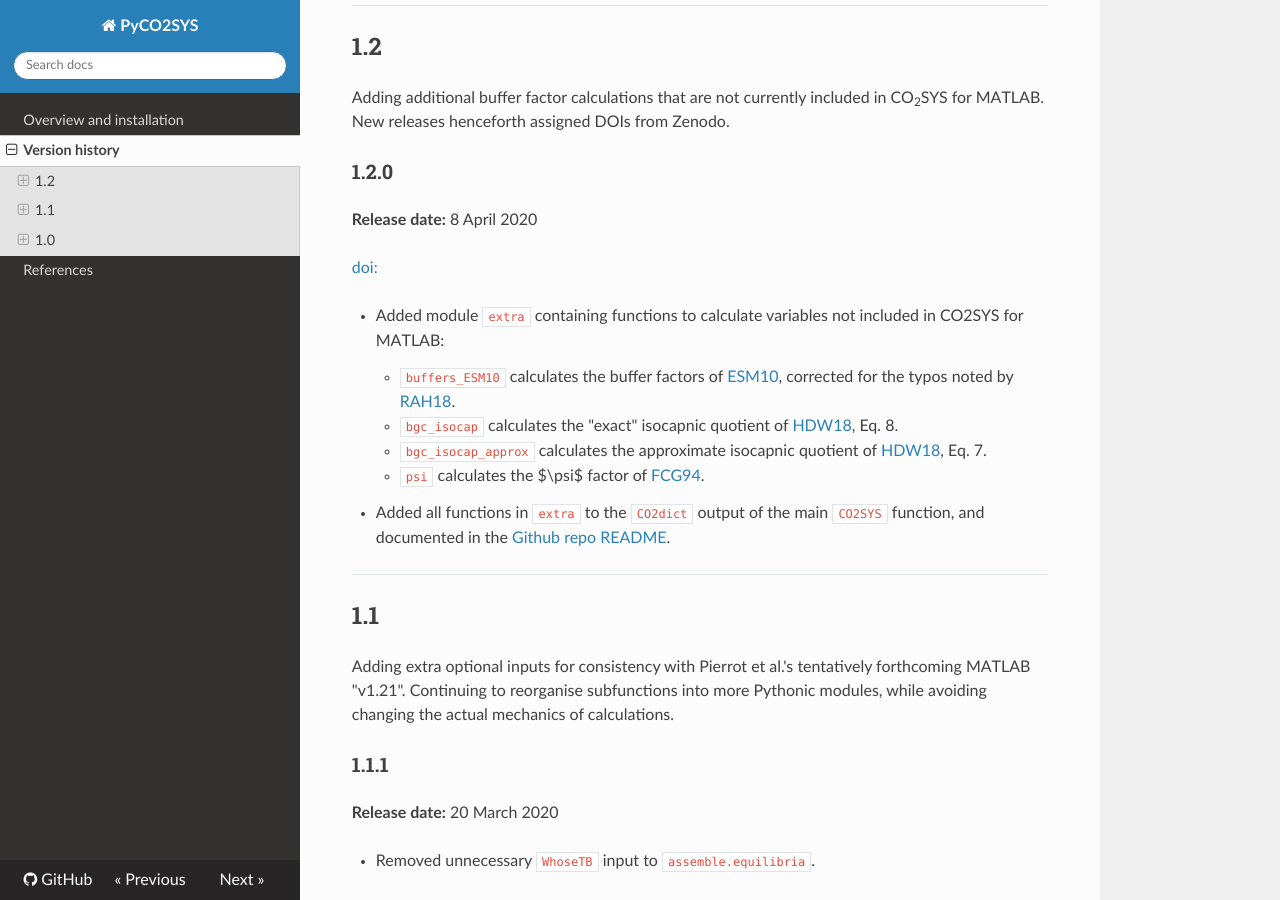
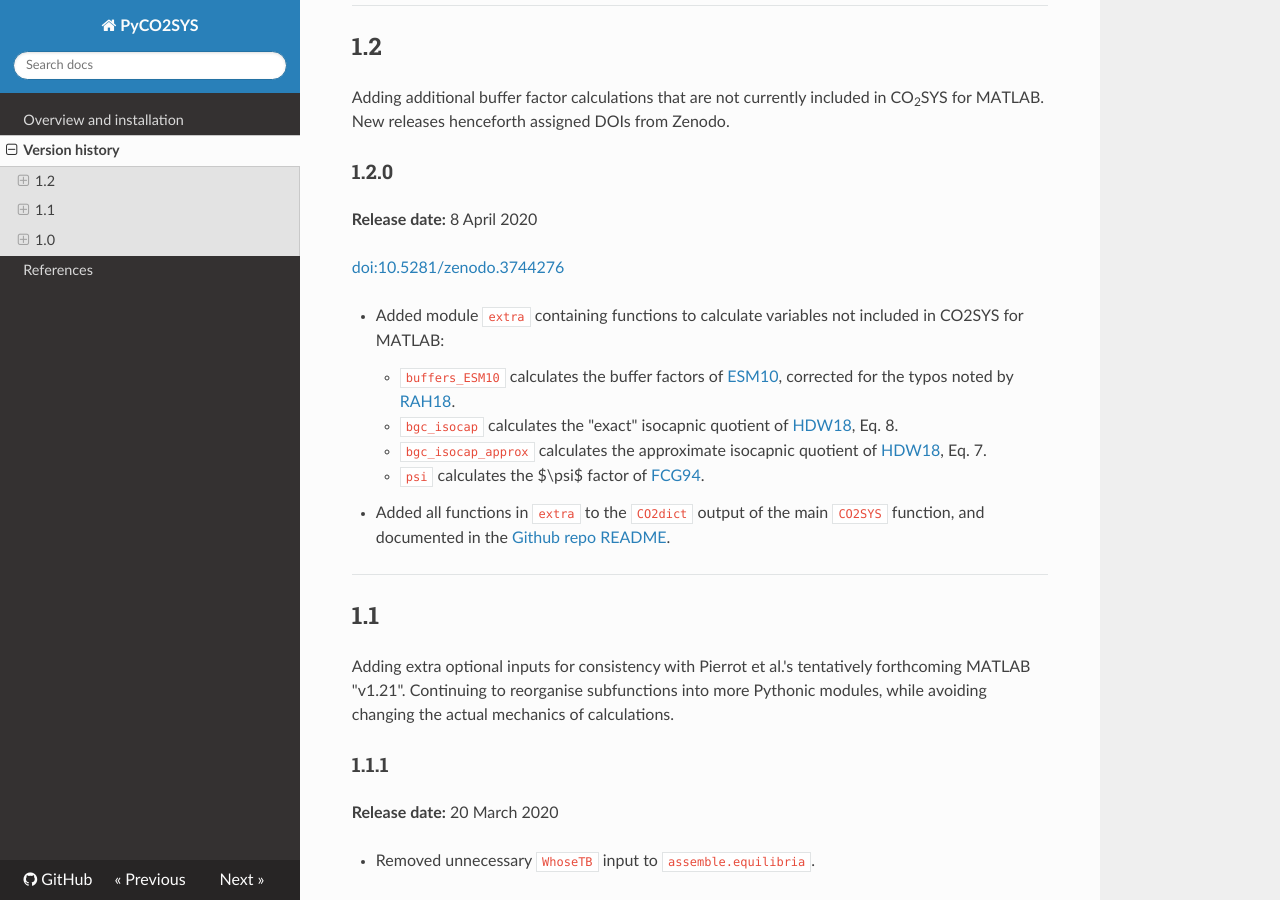
Before and after one commit to mvdh7/PyCO2SYS, an MkDocs documentation site: the page built from docs/versions.md, in a window 1280 px wide and 900 px high, scrolled down 572 px. Built offline with MkDocs 1.6.1, drawn with Linux system fonts in a browser that asks for light colours; nearby versions of some CDN libraries.

Commit message:
Add v1.2.0 DOI

```diff
--- a/docs/versions.md
+++ b/docs/versions.md
@@ -24,7 +24,7 @@ Adding additional buffer factor calculations that are not currently included in
 
 **Release date:** 8 April 2020
 
-[doi:](https://doi.org/)
+[doi:10.5281/zenodo.3744276](https://doi.org/10.5281/zenodo.3744276)
 
   * Added module `extra` containing functions to calculate variables not included in CO2SYS for MATLAB:
     * `buffers_ESM10` calculates the buffer factors of [ESM10](../refs/#ESM10), corrected for the typos noted by [RAH18](../refs/#RAH18).
```
